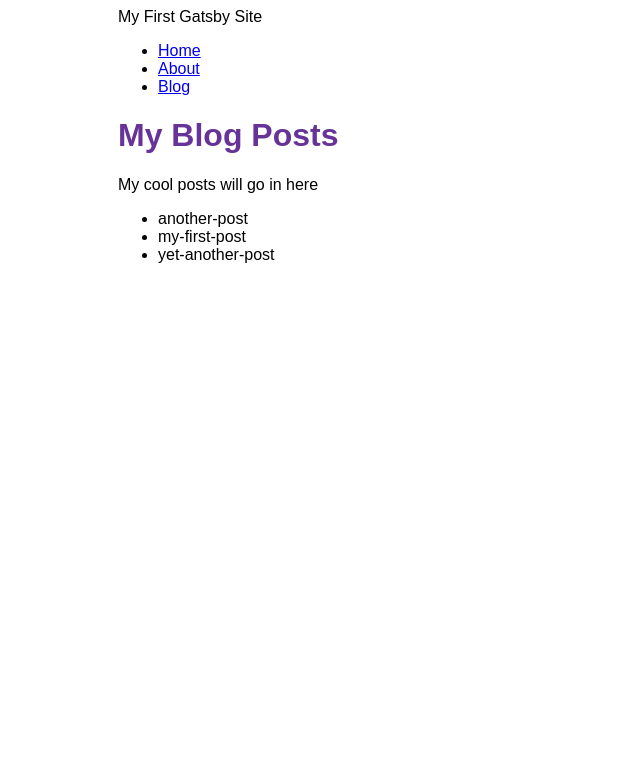
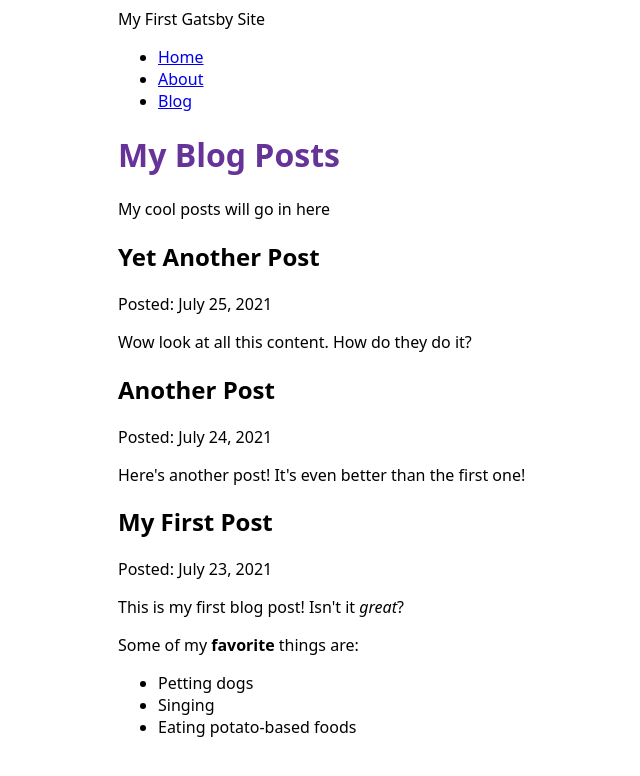
Before and after one commit to Meyerzh/my-first-gatsby-site, a Gatsby site: page /blog in a window 1280 px wide. Shown: the whole page, without its empty margins (272-912 px from the left). Built offline with nearby package versions, Linux system fonts and the light colour scheme; Gatsby itself is replaced by a stand-in of ours.

Commit message:
Finished Gatsby Tutorial Part 5

```diff
--- a/blogs/another-post.mdx
+++ b/blogs/another-post.mdx
@@ -0,0 +1,6 @@
+---
+title: "Another Post"
+date: "2021-07-24"
+---
+
+Here's another post! It's even better than the first one!
--- a/blogs/my-first-post.mdx
+++ b/blogs/my-first-post.mdx
@@ -0,0 +1,12 @@
+---
+title: "My First Post"
+date: "2021-07-23"
+---
+
+This is my first blog post! Isn't it *great*?
+
+Some of my **favorite** things are:
+
+* Petting dogs
+* Singing
+* Eating potato-based foods
--- a/blogs/yet-another-post.mdx
+++ b/blogs/yet-another-post.mdx
@@ -0,0 +1,6 @@
+---
+title: "Yet Another Post"
+date: "2021-07-25"
+---
+
+Wow look at all this content. How do they do it?
--- a/src/components/layout.module.scss
+++ b/src/components/layout.module.scss
@@ -1,7 +1,7 @@
 .container {
   margin: auto;
   max-width: 500px;
-  font-family: sans-serif;
+  font-family: system-ui;
 }
 
 .heading {
--- a/src/pages/blog.js
+++ b/src/pages/blog.js
@@ -1,30 +1,36 @@
 import * as React from "react";
 import { graphql } from "gatsby";
+import { MDXRenderer } from "gatsby-plugin-mdx";
 import Layout from "../components/layout";
 
 const BlogPage = ({ data }) => {
   return (
     <Layout pageTitle="My Blog Posts">
       <p>My cool posts will go in here</p>
-      <ul>
-        {
-          data.allFile.nodes.map(node => (
-            <li key={node.name}>
-              {node.name}
-            </li>
-          ))
-        }
-      </ul>
+      {data.allMdx.nodes.map((node) => (
+        <article key={node.id}>
+          <h2>{node.frontmatter.title}</h2>
+          <p>Posted: {node.frontmatter.date}</p>
+          <MDXRenderer>{node.body}</MDXRenderer>
+        </article>
+      ))}
     </Layout>
   );
 };
 
 export const query = graphql`
   query {
-    allFile(filter: { sourceInstanceName: { eq: "blogs" } }) {
+    allMdx(sort: { order: DESC, fields: frontmatter___date }) {
       nodes {
-        name
-        changeTime
+        frontmatter {
+          date(formatString: "MMMM D, YYYY")
+          title
+        }
+        id
+        body
+        parent {
+          id
+        }
       }
     }
   }
```
